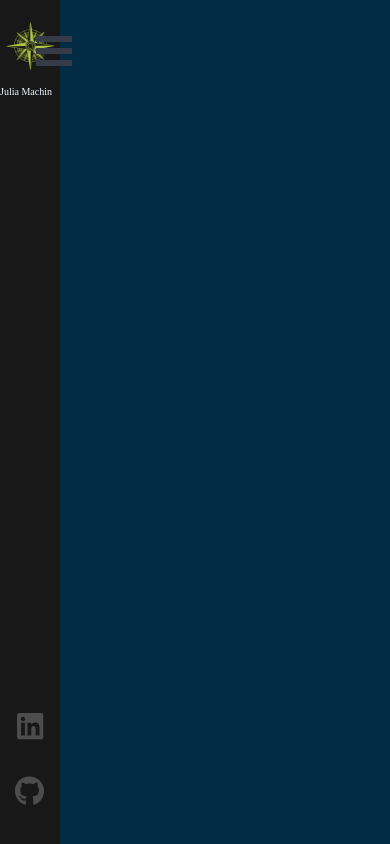
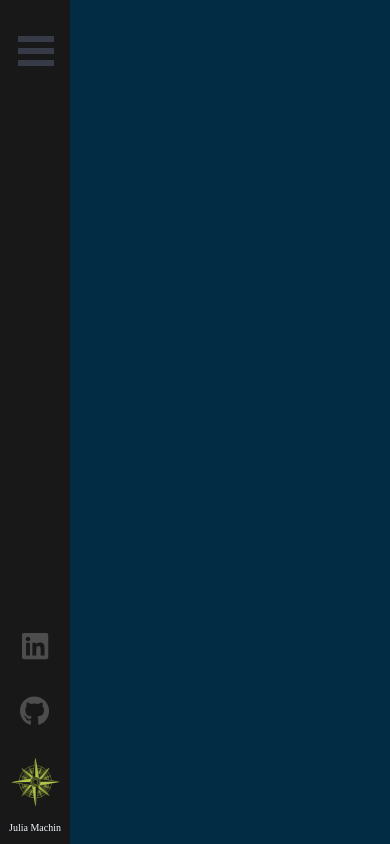
Before and after one commit to juliamachin/React-Portfolio, a React (Create React App) app: page / in a window 390 px wide. Built offline with nearby package versions, Linux system fonts and the light colour scheme.

Commit message:
rearranged navigation menu for mobile

```diff
--- a/src/Components/Sidebar/Sidebar.css
+++ b/src/Components/Sidebar/Sidebar.css
@@ -1,6 +1,6 @@
 .sidebar {
   background-color: #181818;
-  width: 60px;
+  width: 70px;
   height: 100%;
   position: absolute;
   top: 0;
@@ -98,6 +98,28 @@ li a {
 }
 
 @media only screen and (max-width: 780px), screen and (max-height: 600px) {
+  .logo {
+    position: absolute;
+    bottom: 1px;
+    width: 100%;
+    display: block;
+    padding: 0;
+    list-style: none;
+    text-align: center;
+    margin: 0;
+  }
+
+  ul {
+    position: absolute;
+    bottom: 100px;
+    width: 100%;
+    display: block;
+    padding: 0;
+    list-style: none;
+    text-align: center;
+    margin: 0;
+  }
+
   .link {
     opacity: 0;
   }
@@ -116,7 +138,7 @@ li a {
     position: fixed;
     width: 36px;
     height: 30px;
-    left: 36px;
+    left: 18px;
     top: 36px;
   }
 
```
